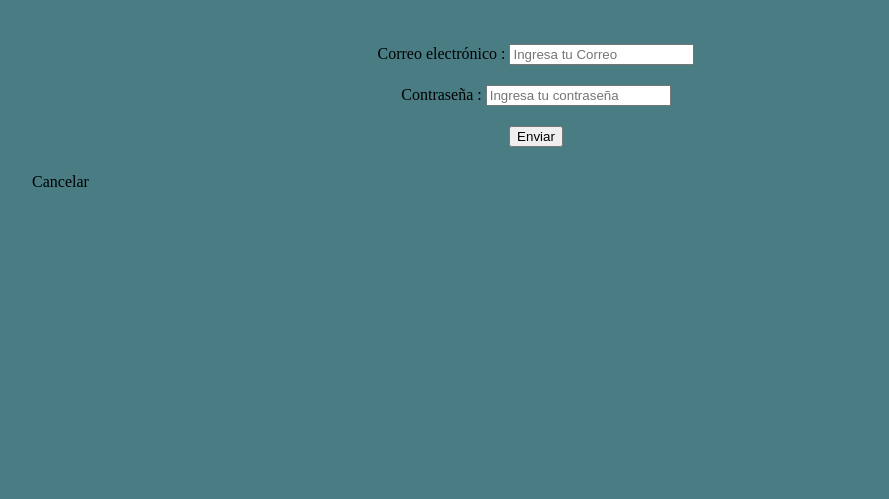
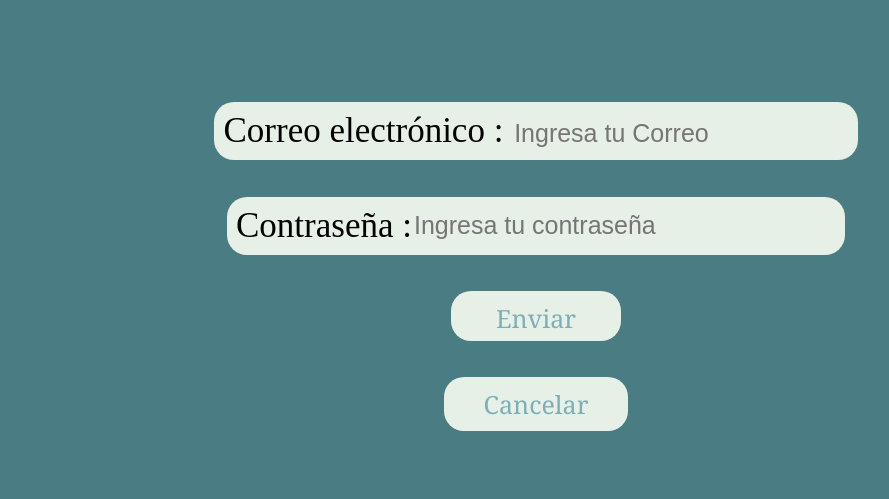
Before and after one commit to XxChickenxX777/Basebura, a Flask app: page /Administrador in a window 1280 px wide. Shown: the top 499 px of the page, without its empty margins (104-993 px from the left). Run offline with Flask 3, Linux system fonts and the light colour scheme.

Commit message:
Admincuentas

```diff
--- a/static/css/admin.css
+++ b/static/css/admin.css
@@ -5,6 +5,20 @@ body {
 
 a{
     text-decoration: none;
+}
+
+a p{
+    background-color: #e7f0e7;
+    color: #7cafb6;
+    font-family: "Georgia", serif;
+    font-size: 25px;
+    padding: 10px 40px;
+    border: none;
+    border-radius: 20px;
+    cursor: pointer;
+    text-align: center;
+    display: inline-block;
+    margin: 0px;
 }
 
 .i{
@@ -16,8 +30,58 @@ a{
     justify-content: center;
     align-items: center;
     flex-direction: column;
+    padding: 5%;
 }
 
 .ini div{
     padding: 1%;
 }
+
+.lol{
+    margin: 2%;
+    display: flex;
+    justify-content: start;
+    align-items: center;
+    width: 625px;
+    height: 40px;
+    border-radius: 20px;
+    background-color: #e7f0e7;
+    font-size: 35px;
+}
+
+.ing{
+    margin: 2%;
+    display: flex;
+    justify-content: start;
+    align-items: center;
+    width: 600px;
+    height: 40px;
+    border-radius: 20px;
+    background-color: #e7f0e7;
+    font-size: 35px;
+}
+
+input{
+    font-size: 25px;
+    background-color: #e7f0e7;
+    border: none;
+}
+
+button{
+    background-color: #e7f0e7;
+    color: #7cafb6;
+    font-family: "Georgia", serif;
+    font-size: 25px;
+    padding: 10px 40px;
+    border: none;
+    width: 170px;
+    height: 50px;
+    border-radius: 20px;
+    cursor: pointer;
+    text-align: center;
+    display: inline-block;
+}
+
+.on{
+    margin: 1%;
+}
--- a/templates/admin.html
+++ b/templates/admin.html
@@ -9,24 +9,23 @@
 <body>
     <main>
         <section class="ini">
-            <div>
-                <form action="admincuentas.html" method="post">
+            <div class="lol">
+                <form action="/f" method="post">
                     <label for="email">Correo electrónico : </label>
                     <input type="text" id="email" name="email" placeholder="Ingresa tu Correo" required>
             </div>
-            <div>
+            <div class="ing">
                     <label for="contraseña">Contraseña : </label>
                     <input type="password" id="contraseña" name="contraseña" placeholder="Ingresa tu contraseña" required>
             </div>
-            <div>
+            <div class="on">
                     <button type="submit">Enviar</button>
             </div>
+            <div class="on">
+
+                    <a href="{{ url_for('cuentas') }}"><p>Cancelar</p></a>
+            </div>
                 </form>
-            </div>
-        </section>
-        <section>
-            <div>
-                <p>Cancelar</p>
             </div>
         </section>
     </main>
--- a/webserver.py
+++ b/webserver.py
@@ -1,8 +1,4 @@
-from flask import Flask, render_template
-from flask_font_awesome import FontAwesome
-
-app = Flask(__name__)
-font_awesome = FontAwesome(app)
+from flask import Flask, render_template, request, redirect, url_for
 
 app = Flask("BaseBura")
 
@@ -18,5 +14,19 @@ def cuentas():
 def admin():
     return render_template("admin.html")
 
+@app.route("/f", methods=["GET", "POST"])
+def admino():
+    if request.method == "POST":
+        email = request.form.get("email")
+        #procesar datos de entrada
+        return redirect(url_for("admincuentas", email= email))
+    return render_template("admin.html")
+
+@app.route("/Administrar_cuentas")
+def admincuentas():
+    #obtener el parametro opcional
+    email = request.args.get("email", "contraseña")
+    return render_template("admincuentas.html", email=email)
+
 if __name__ == "__main__":
     app.run(debug=True)
```
Also changed, not shown: templates/admincuentas.html (+11 -0 lines).
